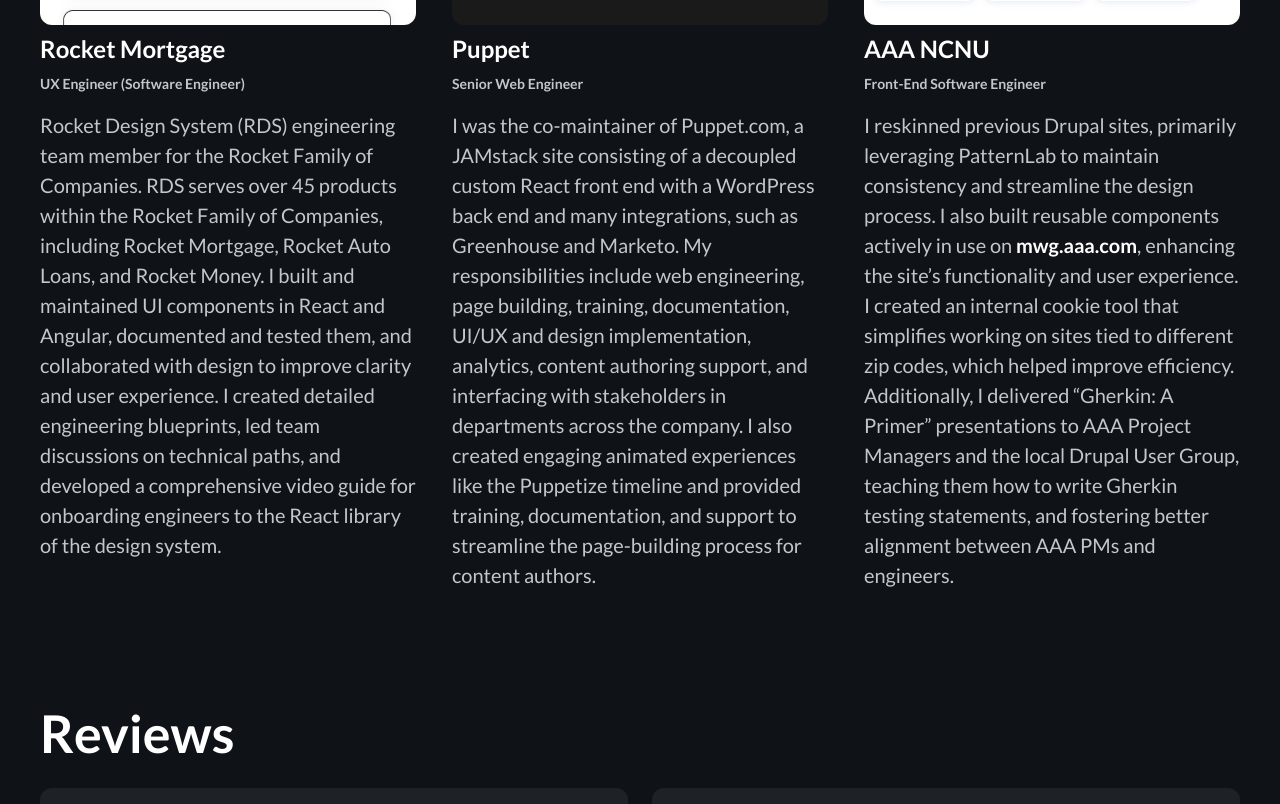
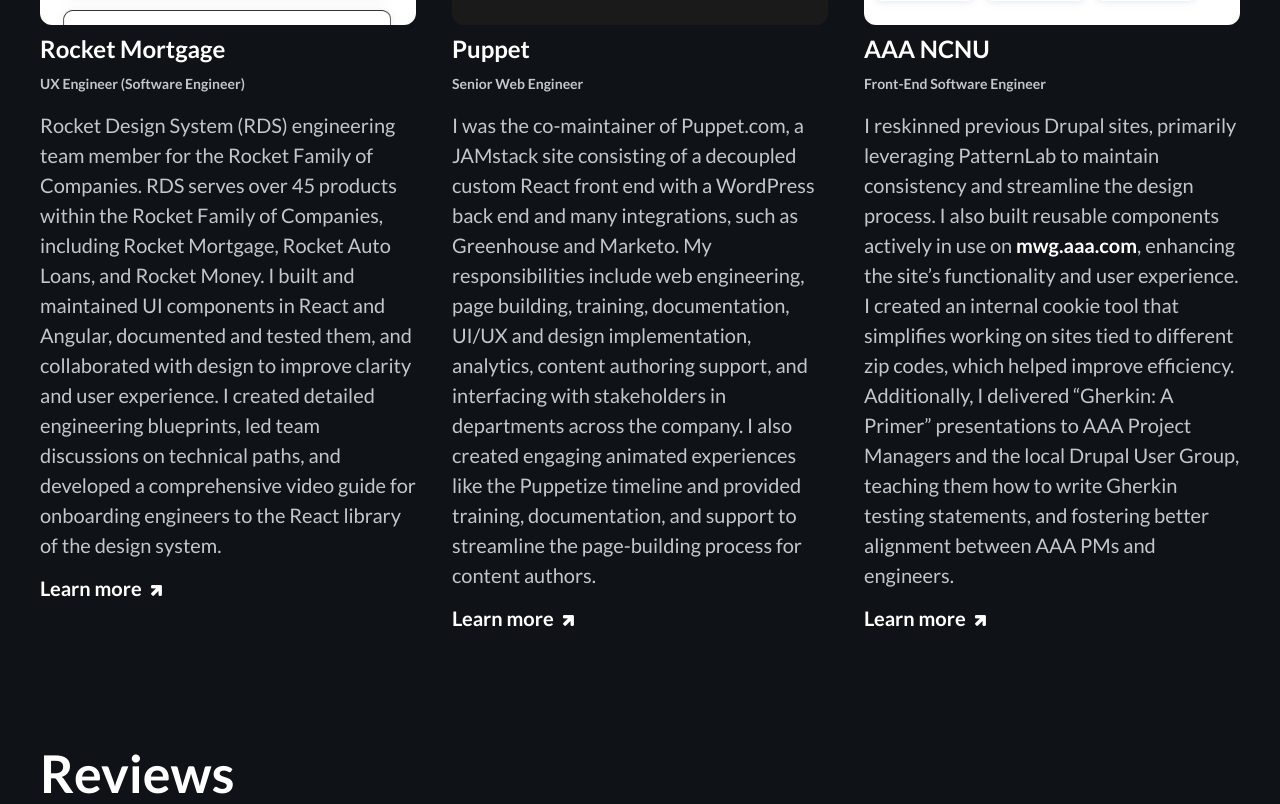
Before and after one commit to Michaela-Davis/portfolio_2024, a React (Create React App) app: page / in a window 1280 px wide. Shown: the part 1724-2528 px from the top of the page. Built offline with nearby package versions, Linux system fonts and the light colour scheme.

Commit message:
Add projects Links

```diff
--- a/src/App.css
+++ b/src/App.css
@@ -29,6 +29,12 @@
 }
 
 /* LAYOUT - END */
+
+.fa.fa-arrow-up {
+  transform: rotate(45deg);
+  font-size: smaller;
+  margin-left: 4px;
+}
 
 .hero {
   /* 1060px in an attempt to keep 'Projects' above fold */
@@ -71,9 +77,6 @@
 }
 
 .hero__link .fa.fa-arrow-up {
-  transform: rotate(45deg);
-  font-size: smaller;
-  margin-left: 4px;
   margin-right: 16px;
   color: #f0f5facc;
 }
@@ -137,9 +140,6 @@
   }
 
   .fa.fa-arrow-up {
-    transform: rotate(45deg);
-    font-size: smaller;
-    margin-left: 4px;
     color: white;
   }
 }
@@ -158,7 +158,7 @@
   }
 }
 
-.project__link {
+.project__img--overlay-text {
   display: flex;
   justify-content: center;
   align-items: center;
@@ -189,6 +189,7 @@
 
 .project__description {
   line-height: 1.5;
+  padding-bottom: 16px;
   @media (width < 768px) {
     text-align: left;
   }
@@ -196,6 +197,13 @@
   font-size: 16px;
   @media (width >= 1060px) {
     font-size: 20px;
+  }
+}
+
+
+.project__link:hover {
+  .fa.fa-arrow-up {
+    color: white;
   }
 }
 
@@ -237,10 +245,6 @@
     #envelope {
       fill:#0f1317;
     }
-
-    .stars svg.star {
-      fill: #f4e98c;
-    }
   }
 
   .hero__link .fa.fa-arrow-up {
--- a/src/App.tsx
+++ b/src/App.tsx
@@ -1,4 +1,5 @@
 import { Review } from './components/Review';
+import { Link } from 'react-router';
 import './App.css';
 
 function App() {
@@ -41,7 +42,7 @@
       <h2 className="section__header">Projects</h2>
       <div className="projects__wrapper">
         <section className='project'>
-          <a href="/rocket" className="project__link">
+          <a href="/rocket" className="project__img--overlay-text">
             <img src='/assets/screenshots/rocket-mobile.png' className='project__thumbnail' alt='Rocket Mortgage' />
             <p className="overlay__text">Learn more <i className="fa fa-arrow-up" aria-hidden="true"></i></p>
           </a>
@@ -50,10 +51,11 @@
           <p className='project__description'>
             Rocket Design System (RDS) engineering team member for the Rocket Family of Companies. RDS serves over 45 products within the Rocket Family of Companies, including Rocket Mortgage, Rocket Auto Loans, and Rocket Money. I built and maintained UI components in React and Angular, documented and tested them, and collaborated with design to improve clarity and user experience. I created detailed engineering blueprints, led team discussions on technical paths, and developed a comprehensive video guide for onboarding engineers to the React library of the design system.
           </p>
+          <Link to="/rocket" className="project__link">Learn more <i className="fa fa-arrow-up" aria-hidden="true"></i></Link>
         </section>
 
         <section className='project'>
-          <a href="/puppet" className="project__link">
+          <a href="/puppet" className="project__img--overlay-text">
             <img src='/assets/screenshots/puppet-mobile.png' className='project__thumbnail' alt='Puppet homepage' />
             <p className="overlay__text">Learn more <i className="fa fa-arrow-up" aria-hidden="true"></i></p>
           </a>
@@ -62,10 +64,15 @@
           <p className='project__description'>
             I was the co-maintainer of Puppet.com, a JAMstack site consisting of a decoupled custom React front end with a WordPress back end and many integrations, such as Greenhouse and Marketo. My responsibilities include web engineering, page building, training, documentation, UI/UX and design implementation, analytics, content authoring support, and interfacing with stakeholders in departments across the company. I also created engaging animated experiences like the Puppetize timeline and provided training, documentation, and support to streamline the page-building process for content authors.
           </p>
+          <Link to="/puppet" className="project__link">Learn more <i className="fa fa-arrow-up" aria-hidden="true"></i></Link>
         </section>
 
         <section className='project'>
-          <a href="/aaa" className="project__link">
+          {/* <Link to="/aaa" className="project__img--overlay-text">Learn more <i className="fa fa-arrow-up" aria-hidden="true"></i>
+            <img src='/assets/screenshots/mwg-aaa-mobile.png' className='project__thumbnail' alt='AAA Mountain West Group homepage' />
+          <p className="overlay__text">Learn more <i className="fa fa-arrow-up" aria-hidden="true"></i></p>
+          </Link> */}
+          <a href="/aaa" className="project__img--overlay-text">
             <img src='/assets/screenshots/mwg-aaa-mobile.png' className='project__thumbnail' alt='AAA Mountain West Group homepage' />
             <p className="overlay__text">Learn more <i className="fa fa-arrow-up" aria-hidden="true"></i></p>
           </a>
@@ -74,6 +81,7 @@
           <p className='project__description'>
             I reskinned previous Drupal sites, primarily leveraging PatternLab to maintain consistency and streamline the design process. I also built reusable components actively in use on <a href="https://www.mwg.aaa.com/" target="_blank" rel="noopener noreferrer">mwg.aaa.com</a>, enhancing the site’s functionality and user experience. I created an internal cookie tool that simplifies working on sites tied to different zip codes, which helped improve efficiency. Additionally, I delivered “Gherkin: A Primer” presentations to AAA Project Managers and the local Drupal User Group, teaching them how to write Gherkin testing statements, and fostering better alignment between AAA PMs and engineers.
           </p>
+          <Link to="/aaa" className="project__link">Learn more <i className="fa fa-arrow-up" aria-hidden="true"></i></Link>
         </section>
       </div>
     </div>
--- a/src/components/navbar.css
+++ b/src/components/navbar.css
@@ -288,10 +288,19 @@
   }
 }
 
-
 /* Tone down the animation to avoid vestibular motion triggers. */
 @media (prefers-reduced-motion) {
   .switch {
     animation-iteration-count: none;
   }
 }
+
+/* MODE - Light mode */
+[data-theme="light"] {
+  .navbar {
+    .stars svg.star {
+      fill: #f4e98c;
+    }
+  }
+}
+/* MODE - Light mode END */
```
